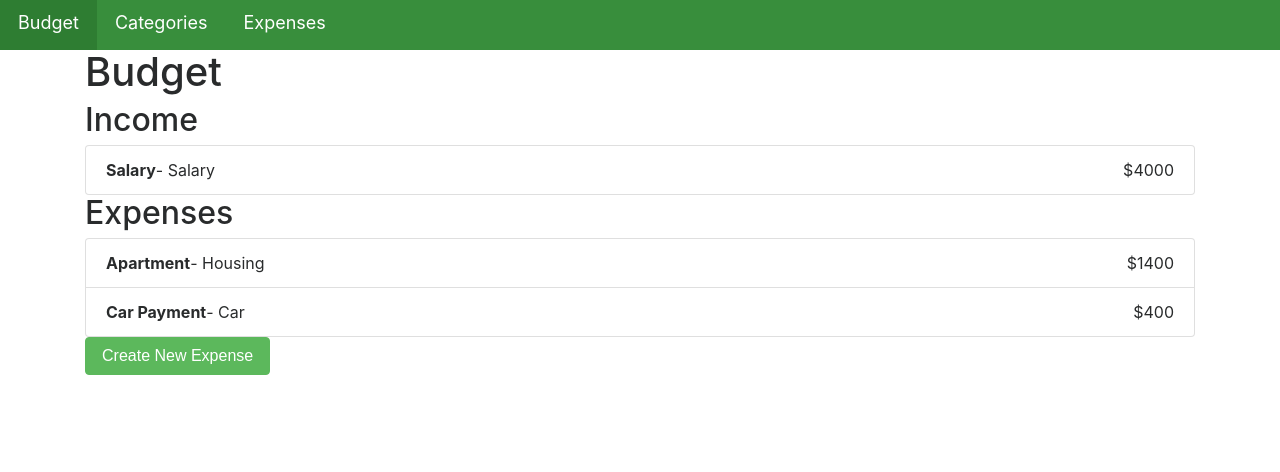
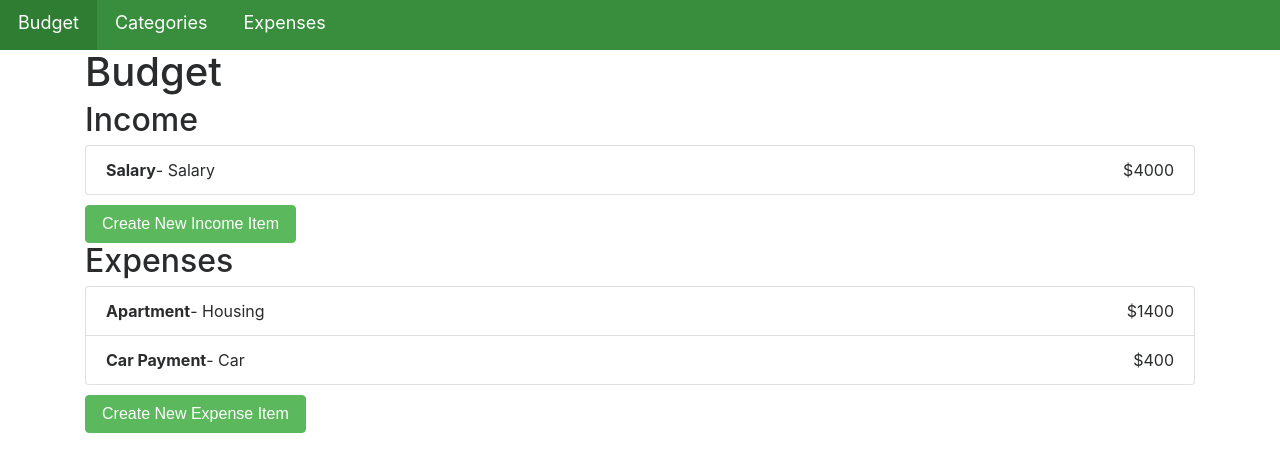
Before and after one commit to sdmichelini/simple-budget, a Vue app: page /#/ in a window 1280 px wide. Shown: the top 472 px of the page. Built offline with nearby package versions, Linux system fonts and the light colour scheme.

Commit message:
Can now add an income item as well as the expense item

```diff
--- a/src/components/Budget.vue
+++ b/src/components/Budget.vue
@@ -7,14 +7,20 @@
                 <budget-item v-bind:item="item"></budget-item>
             </template>
         </div>
+        <new-budget-item v-if="createNewIncome" v-on:close="closeIncome()" isExpense="false"></new-budget-item>
+        <button type="button" class="btn btn-success" v-if="!createNewIncome" v-on:click="onCreateIncome()">
+          Create New Income Item
+        </button>
         <h2>Expenses</h2>
         <div class="list-group">
             <template v-for="item in $store.state.expenseItems">
                 <budget-item v-bind:item="item"></budget-item>
             </template>
         </div>
-        <new-budget-item v-if="createNewExpense" v-on:close="closeExpense()"></new-budget-item>
-        <button type="button" class="btn btn-success" v-if="!createNewExpense" v-on:click="onCreateExpense()">Create New Expense</button>
+        <new-budget-item v-if="createNewExpense" v-on:close="closeExpense()" isExpense="true"></new-budget-item>
+        <button type="button" class="btn btn-success" v-if="!createNewExpense" v-on:click="onCreateExpense()">
+          Create New Expense Item
+        </button>
     </div>
 </template>
 <script>
@@ -23,19 +29,30 @@ export default {
   name: 'budget',
   data: () => {
     return {
-      createNewExpense: false
+      createNewExpense: false,
+      createNewIncome: false
     }
   },
   methods: {
     onCreateExpense () {
       this.createNewExpense = true
+      this.createNewIncome = false
     },
     closeExpense () {
       this.createNewExpense = false
+    },
+    onCreateIncome () {
+      this.createNewExpense = false
+      this.createNewIncome = true
+    },
+    closeIncome () {
+      this.createNewIncome = false
     }
   }
 }
 </script>
-<style>
-
+<style scoped>
+button {
+  margin-top: 10px;
+}
 </style>
--- a/src/components/NewBudgetItem.vue
+++ b/src/components/NewBudgetItem.vue
@@ -1,7 +1,7 @@
 <template>
   <div id='new-budget'>
     <div class="row">
-      <h2>Create New Expense</h2>
+      <h2>Create New {{ getTypeString() }}</h2>
       <button type="button" class="btn btn-danger" v-on:click="dismiss()">
         <i class="fa fa-times fa-lg" aria-hidden="true"></i>
       </button>
@@ -9,7 +9,7 @@
     <div class="form-group row">
       <label for="expense-name-input" class="col-2 col-form-label">Name</label>
       <div class="col-10">
-        <input class="form-control" v-model="name" type="text" placeholder="Enter Expense Name" id="expense-name-input">
+        <input class="form-control" v-model="name" type="text" :placeholder=getTypeString() id="expense-name-input">
       </div>
     </div>
     <div class="form-group row">
@@ -29,7 +29,9 @@
       </div>
     </div>
     <div class="form-group row">
-      <button type="button" class="btn btn-success" :disabled="!inputValid()" v-on:click="createNewExpense()">Create Expense</button>
+      <button type="button" class="btn btn-success" :disabled="!inputValid()" v-on:click="createNewExpense()">
+        Create {{ getTypeString() }}
+      </button>
     </div>
   </div>
 </template>
@@ -45,9 +47,11 @@ export default {
       selected: 'Housing'
     }
   },
+  props: ['isExpense'],
   methods: {
     ...mapActions([
-      'addExpenseItem'
+      'addExpenseItem',
+      'addIncomeItem'
     ]),
     inputValid () {
       return (this.name !== undefined) &&
@@ -61,10 +65,21 @@ export default {
         amount: this.amount,
         category: this.selected
       }
-      this.addExpenseItem(item)
+      if (this.isExpense === 'true') {
+        this.addExpenseItem(item)
+      } else {
+        this.addIncomeItem(item)
+      }
     },
     dismiss () {
       this.$emit('close')
+    },
+    getTypeString () {
+      if (this.isExpense === 'true') {
+        return 'Expense'
+      } else {
+        return 'Income'
+      }
     }
   }
 }
```
